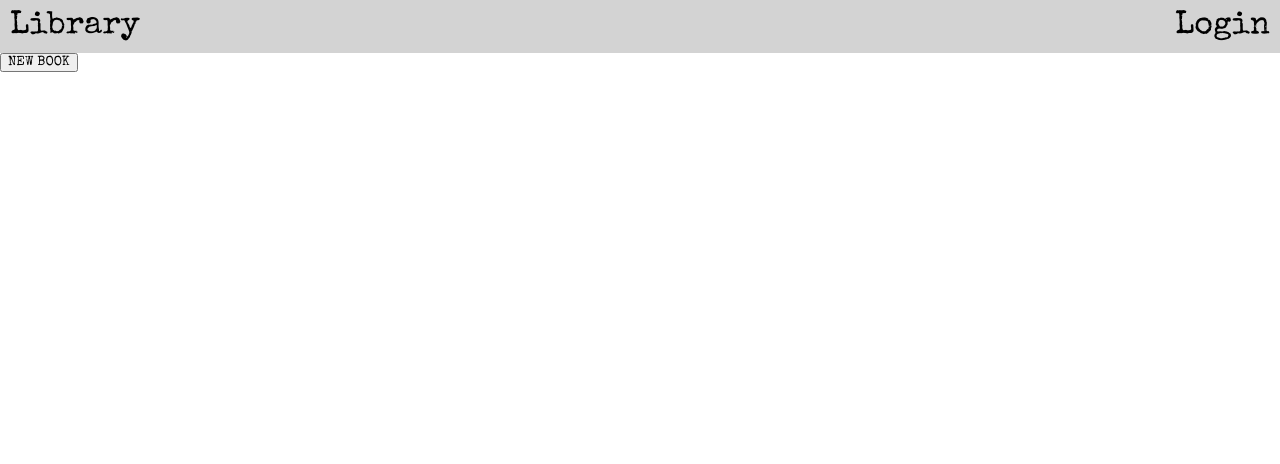
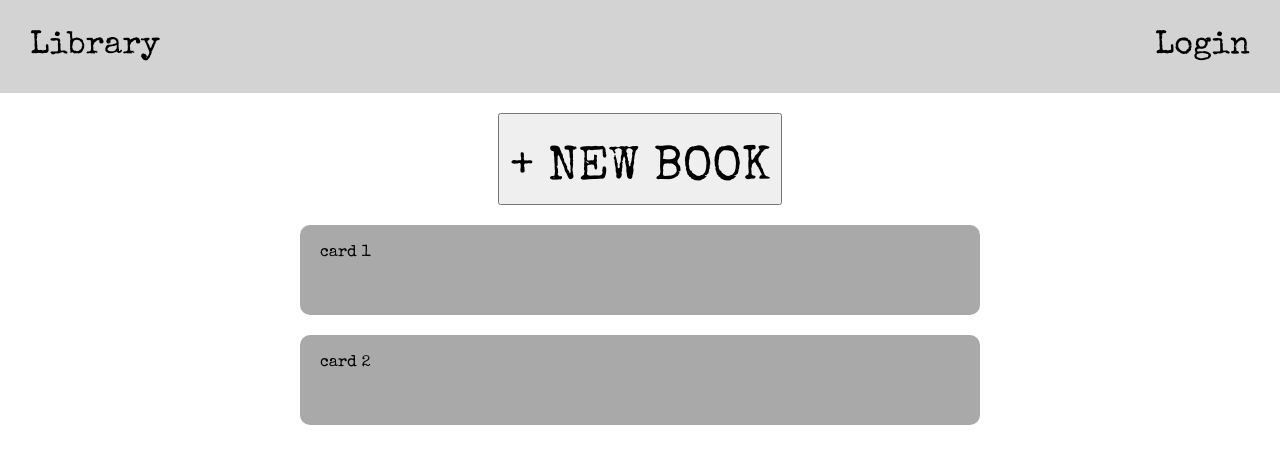
Before and after one commit to rehmanjav/odin-library, a plain HTML site: page index.html in a window 1280 px wide. Drawn offline with nearby package versions, Linux system fonts and the light colour scheme.

Commit message:
Fix new book button

```diff
--- a/index.html
+++ b/index.html
@@ -14,9 +14,11 @@
         <a href="">Login</a>
     </header>
     <div class="button-container">
-        <button class="btn-newBook">NEW BOOK</button>
+        <button class="btn-newBook">+ NEW BOOK</button>
     </div>
     <div class="card-container">
+        <div class="card">card 1</div>
+        <div class="card">card 2</div>
 
     </div>
 
--- a/styles.css
+++ b/styles.css
@@ -16,7 +16,7 @@ header {
     background-color: lightgray;
     display: flex;
     justify-content: space-between;
-    padding: 10px;
+    padding: 30px;
 
 }
 
@@ -28,8 +28,28 @@ header > a {
 
 .card-container {
     background-color: white;
+    display: flex;
+    flex-direction: column;
+    gap: 20px;
+    align-items: center;
 }
 
 .card {
-    background-color: lightgray;
+    background-color: darkgray;
+    border-radius: 10px;
+    width: 50vw;
+    min-height: 50px;
+    padding: 20px;
 }
+
+.button-container {
+    display: flex;
+    justify-content: center;
+    padding: 20px;
+}
+
+.button-container > button {
+    font-size: 3rem;
+    padding: 10px;
+    padding-top: 30px;
+}
```
